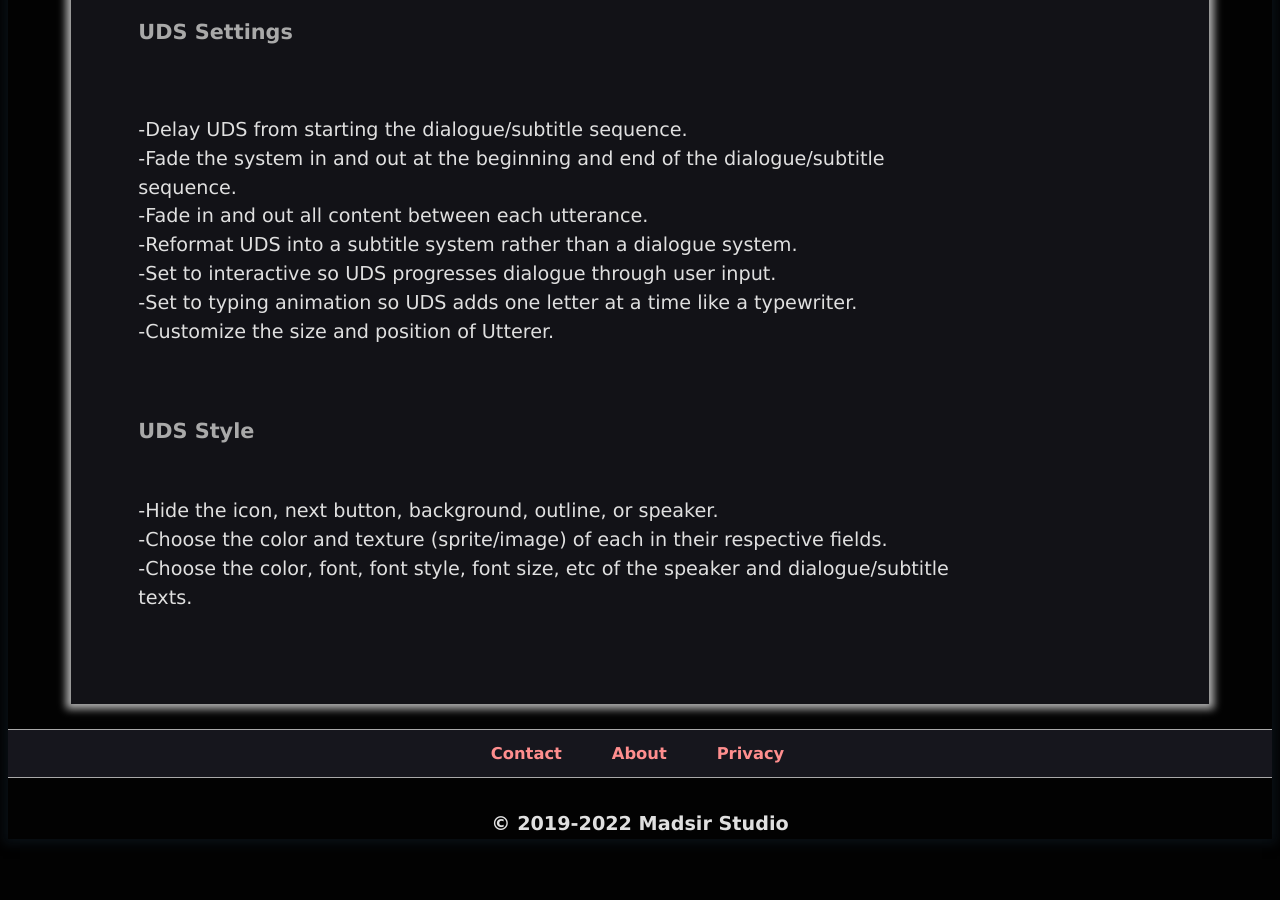
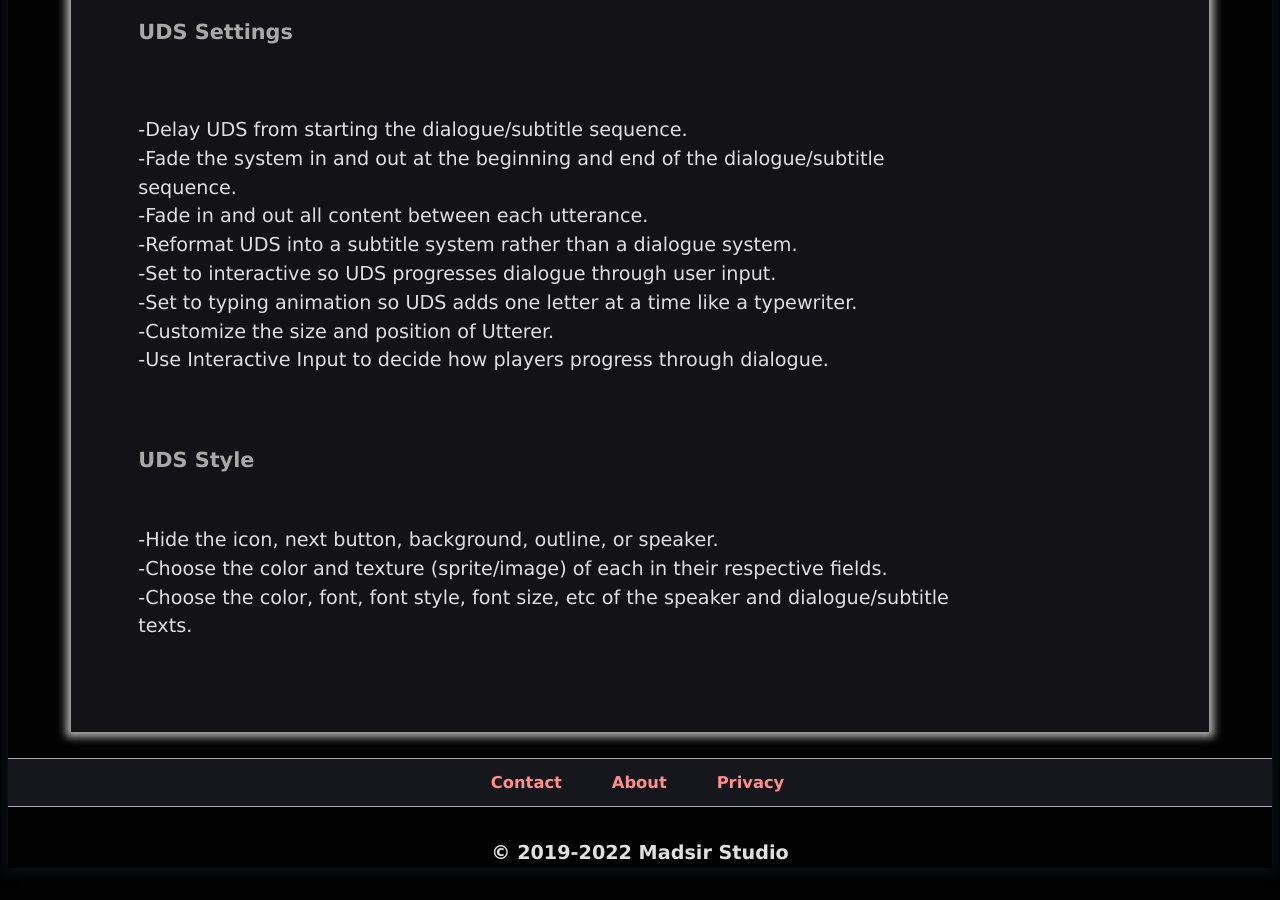
Before and after one commit to Madsir/madsirstudio.github.io, a Jekyll site: the page built from utterer/index.html, in a window 1280 px wide and 900 px high, scrolled down 4690 px. Built offline with Jekyll 4.4.1, drawn with Linux system fonts in a browser that asks for light colours; before the commit the page ends 5561 px from its top, so only the background shows below that.

Commit message:
Update index.html

```diff
--- a/utterer/index.html
+++ b/utterer/index.html
@@ -143,7 +143,8 @@
 -Reformat UDS into a subtitle system rather than a dialogue system.<br>
 -Set to interactive so UDS progresses dialogue through user input.<br>
 -Set to typing animation so UDS adds one letter at a time like a typewriter.<br>
--Customize the size and position of Utterer.</p>
+-Customize the size and position of Utterer.<br>
+	-Use Interactive Input to decide how players progress through dialogue.</p>
 		<br>
 		<br>
 			<h2>UDS Style</h2> <br>
```
